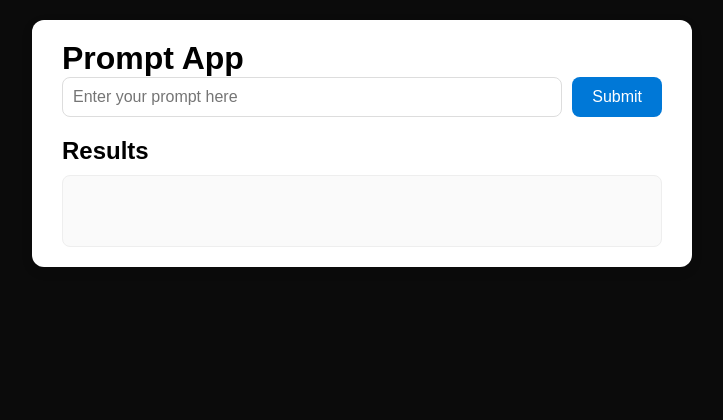
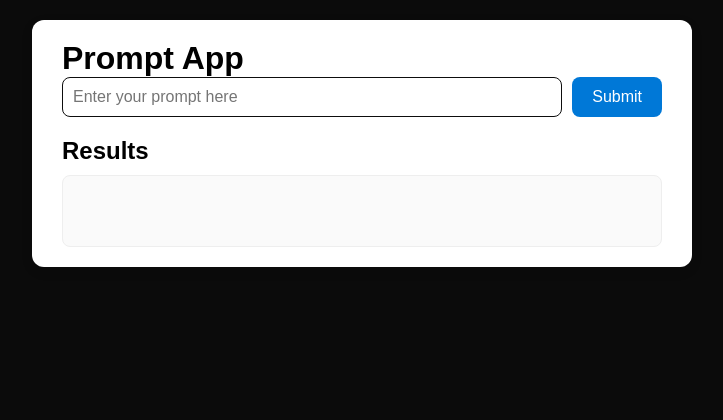
Before and after one commit to zoeychappell/PrivPrompt, a Flask app: page / in a window 1280 px wide. Shown: the top 420 px of the page, without its empty margins (278-1001 px from the left). Run offline with Flask 3, Linux system fonts and the light colour scheme.

Commit message:
messing with colors

```diff
--- a/my-flask-app/static/style.css
+++ b/my-flask-app/static/style.css
@@ -41,7 +41,7 @@ body {
 #promptInput {
   flex: 1;             /* Input takes up remaining space */
   padding: 10px;       /* Inner spacing inside input */
-  border: 1px solid #ddd; /* Light gray border */
+  border: 1px solid #0d0d0d; /* Light gray border */
   border-radius: 8px;  /* Rounded corners */
   font-size: 1rem;     /* Set readable font size */
 }
```
